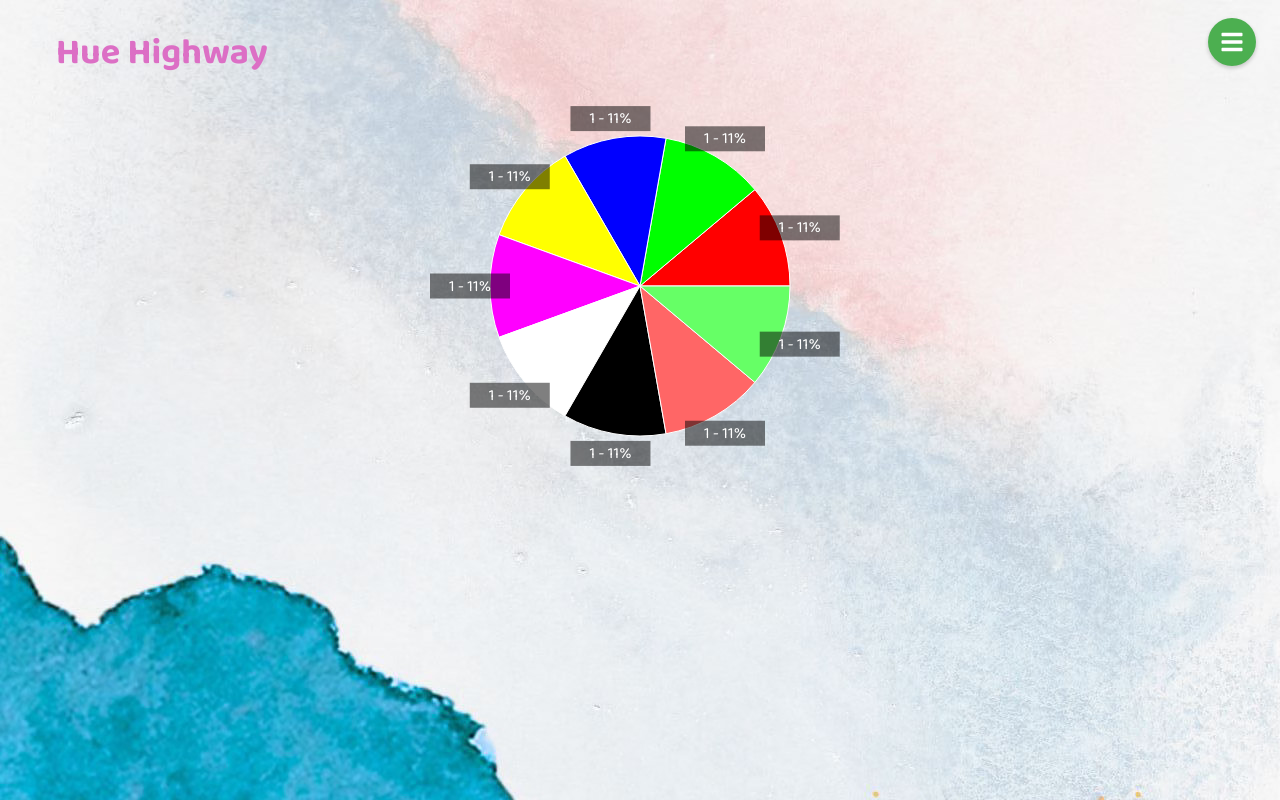
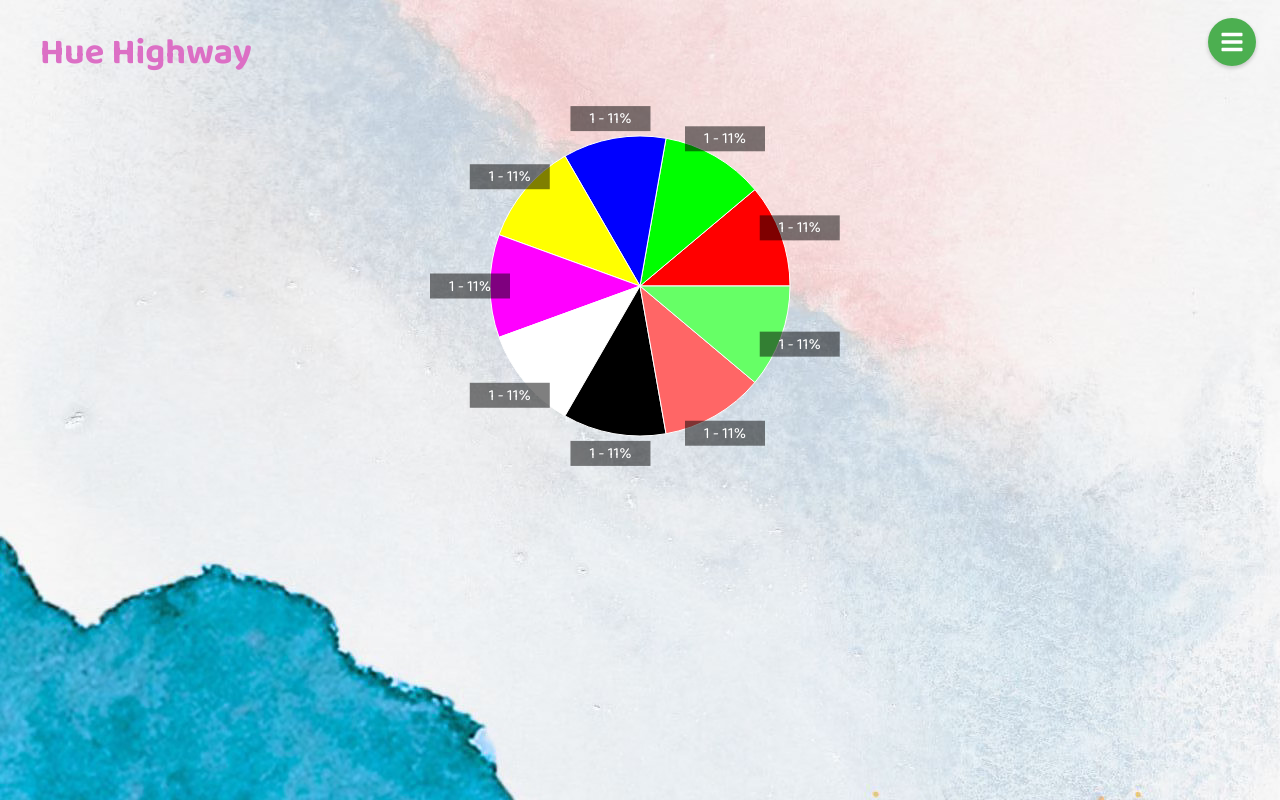
Before and after one commit to DrewJohnsonGT/hue-highway, a Next.js app: page /chart in a window 1280 px wide. Built offline with nearby package versions, Linux system fonts and the light colour scheme.

Commit message:
Moving header

```diff
--- a/src/components/Header/index.module.css
+++ b/src/components/Header/index.module.css
@@ -3,7 +3,7 @@
 }
 
 .title {
-  margin-left: 3rem;
+  margin-left: 2rem;
   font-size: 2.25rem;
   margin-top: 1rem;
   margin-bottom: 0.25rem;
```
